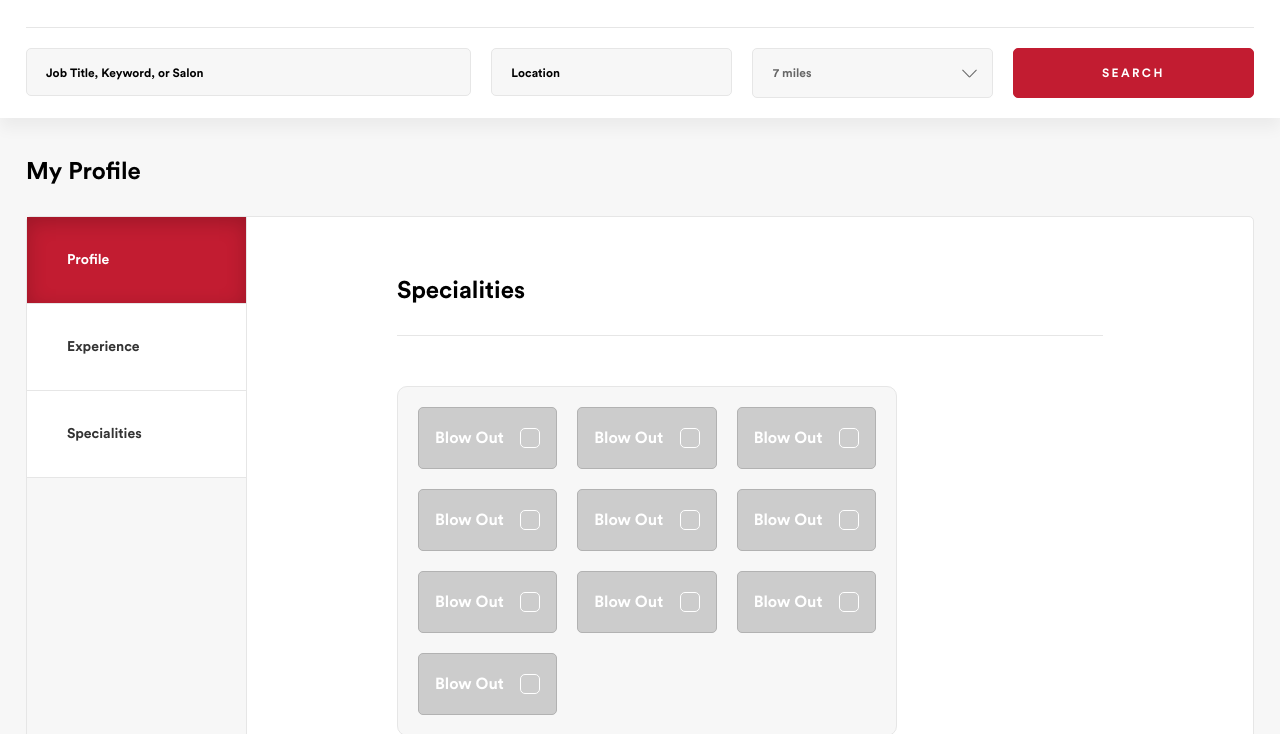
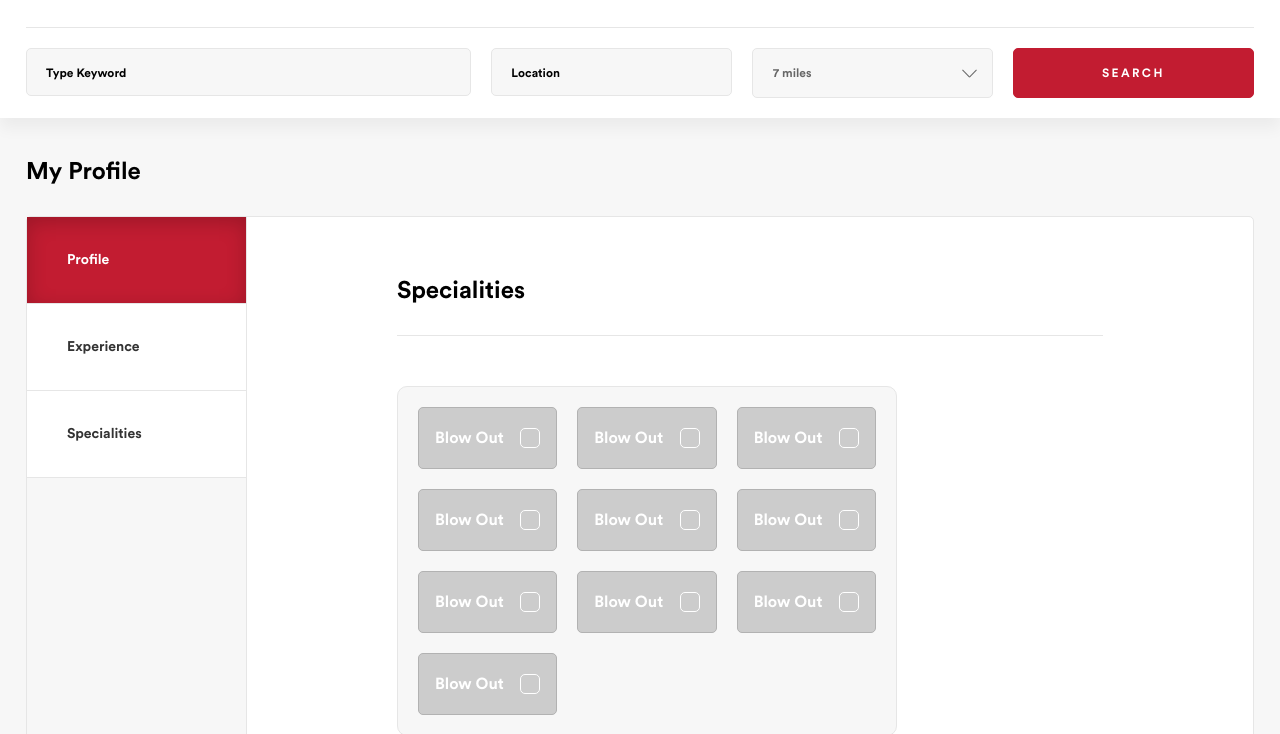
Before and after one commit to paulshvorak/skissors, a website: page edit-profile.html in a window 1280 px wide. Shown: the part 66-800 px from the top of the page. Drawn offline with Linux system fonts and the light colour scheme; files whose address does not match are found by name.

Commit message:
adaptive

```diff
--- a/edit-profile.html
+++ b/edit-profile.html
@@ -66,7 +66,7 @@
 			<form class="header__filters">
 				<div class="input-wrapper item">
 					<input id="filters-text" type="text">
-					<label for="filters-text">Job Title, Keyword, or Salon</label>
+					<label for="filters-text">Type Keyword</label>
 					<div class="error-message">Error message</div>
 				</div>
 				<div class="location js-filters input-wrapper item">
```
Also changed, not shown: index.html (+1 -1 lines), post-job.html (+1 -1 lines), profile.html (+1 -1 lines).
